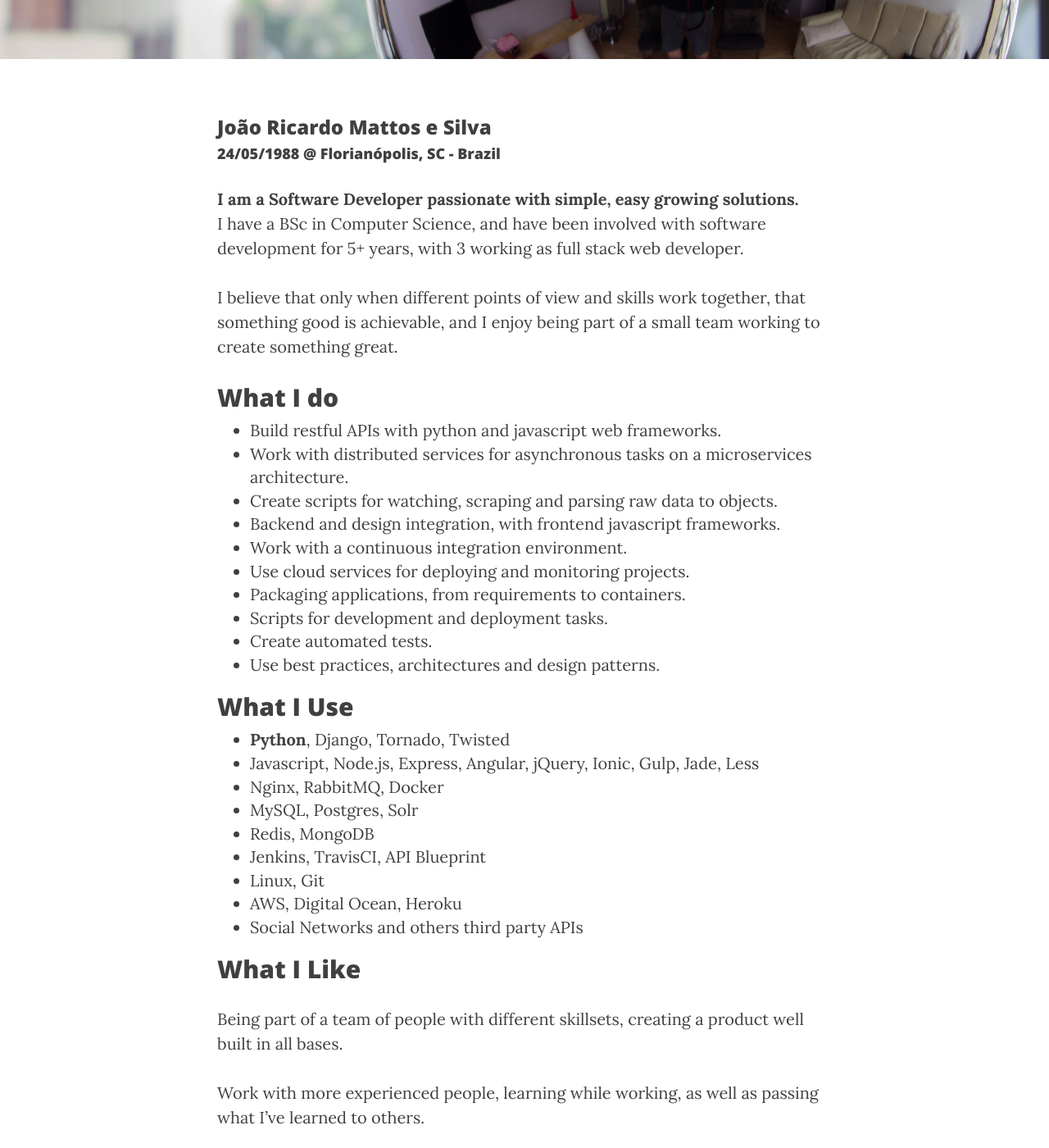
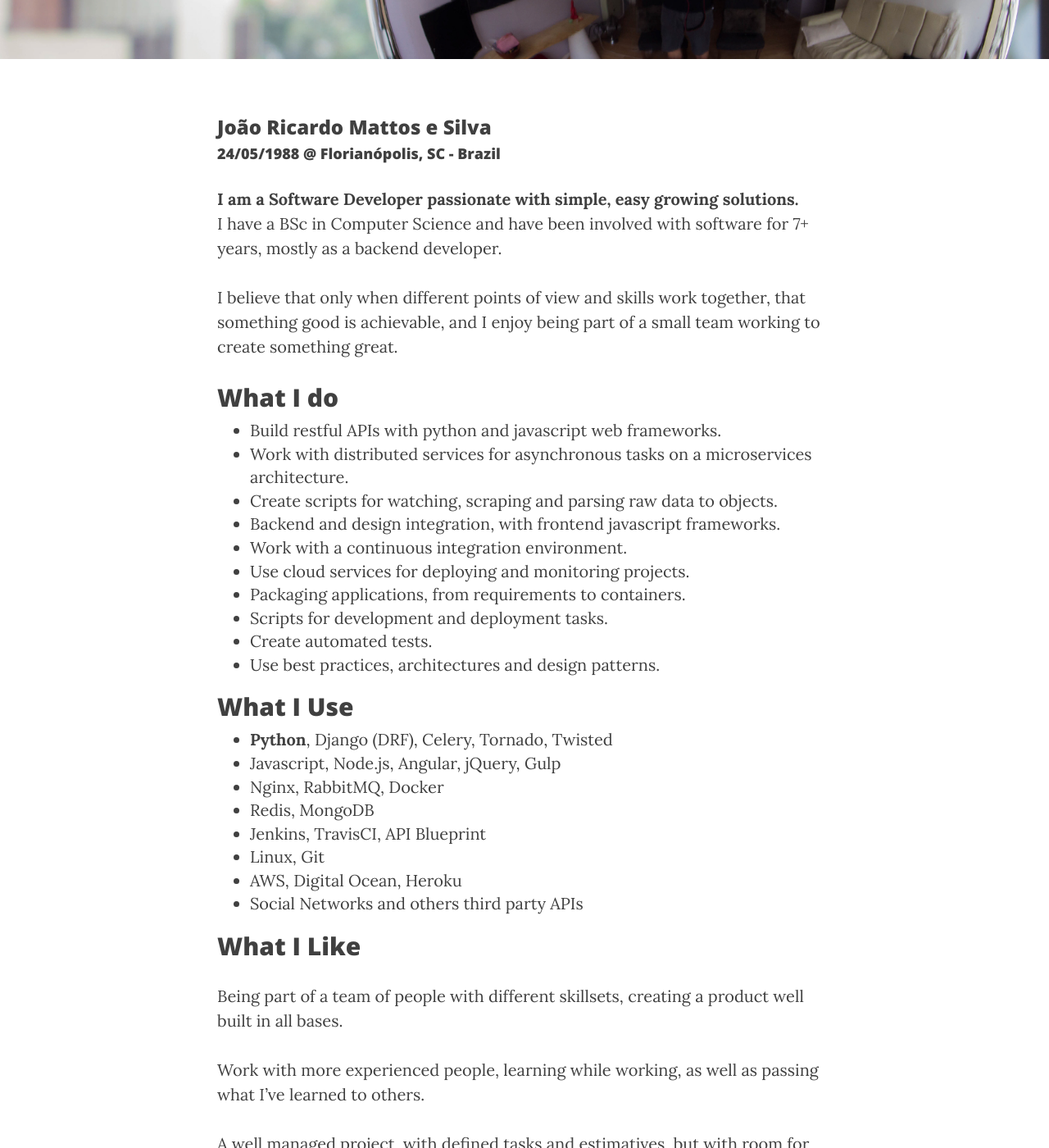
Before and after one commit to joaoricardo000/joaoricardo000.github.io, a Jekyll site: the page built from about.md, in a window 1280 px wide and 1400 px high, scrolled down 428 px. Shown: the whole window at 82% size. Built offline with Jekyll 4.4.1, drawn with Linux system fonts in a browser that asks for light colours; nearby versions of some CDN libraries.

Commit message:
Update about.md

```diff
--- a/about.md
+++ b/about.md
@@ -11,7 +11,7 @@
 #### 24/05/1988 @ Florianópolis, SC - Brazil
 
 **I am a Software Developer passionate with simple, easy growing solutions.**
-I have a BSc in Computer Science, and have been involved with software development for 5+ years, with 3 working as full stack web developer.
+I have a BSc in Computer Science and have been involved with software for 7+ years, mostly as a backend developer.
 
 I believe that only when different points of view and skills work together, that something good is achievable, and I enjoy being part of a small team working to create something great.
 
@@ -29,10 +29,9 @@
  - Use best practices, architectures and design patterns.
 
 ## What I Use
- - **Python**, Django, Tornado, Twisted
- - Javascript, Node.js, Express, Angular, jQuery, Ionic, Gulp, Jade, Less
+ - **Python**, Django (DRF), Celery, Tornado, Twisted
+ - Javascript, Node.js, Angular, jQuery, Gulp
  - Nginx, RabbitMQ, Docker
- - MySQL, Postgres, Solr
  - Redis, MongoDB
  - Jenkins, TravisCI, API Blueprint
  - Linux, Git
```
